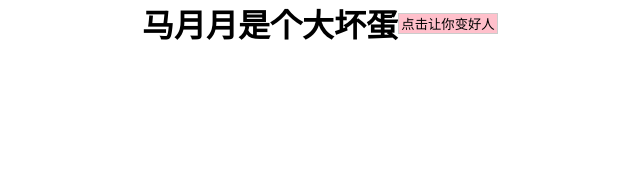
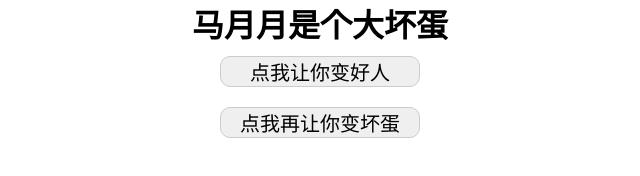
Before and after one commit to xiaowei-DM/xiaowei-DM.github.io, a plain HTML site: page index.html in a window 1280 px wide. Shown: the whole page, without its empty margins (320-960 px from the left). Drawn offline with Linux system fonts and the light colour scheme.

Commit message:
第二次修改

```diff
--- a/index.html
+++ b/index.html
@@ -4,7 +4,7 @@
   <meta charset="UTF-8">
   <meta http-equiv="X-UA-Compatible" content="IE=edge">
   <meta name="viewport" content="width=device-width, initial-scale=1.0">
-  <title>Document</title>
+  <title>臭屁马月月</title></title>
   <style>
     * {
       margin: 0;
@@ -12,14 +12,24 @@
     }
     .big {
       display: flex;
+      flex-direction: column;
       justify-content: center;
       align-items: center;
     }
 
     #btn {
-      width: 100px;
+      margin: 10px;
+      width: 200px;
       border: 1px solid #ccc;
-      background-color: pink;
+      border-radius: 10px;
+      font-size: 20px;
+    }
+    #btn1 {
+      margin: 10px;
+      width: 200px;
+      border: 1px solid #ccc;
+      border-radius: 10px;
+      font-size: 20px;
     }
   </style>
 </head>
@@ -28,17 +38,21 @@
     <div>
       <h1 id="h1">马月月是个大坏蛋</h1>
     </div>
-    <div class="small">
-      <button id="btn">点击让你变好人</button>
-    </div>
+    <button id="btn">点我让你变好人</button>
+    <button id="btn1">点我再让你变坏蛋</button>
+    <img src="" alt="">
   </div>
 
 
   <script>
     const btn = document.getElementById('btn')
+    const btn1 = document.getElementById('btn1')
     let h1 = document.getElementById('h1')
     btn.onclick = () => {
-      h1.innerHTML = "你变成好人了"
+        h1.innerHTML = '你变好人了'
+    }
+    btn1.onclick = () => {
+        h1.innerHTML = '你又是坏蛋了'
     }
   </script>
 </body>
```
